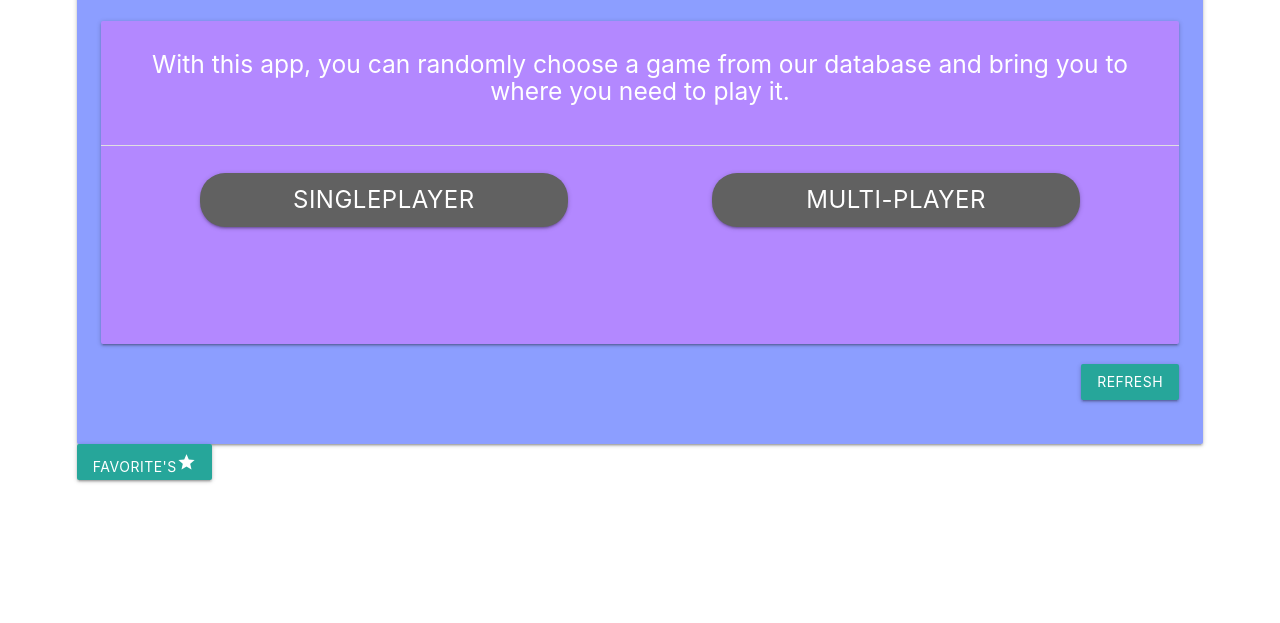
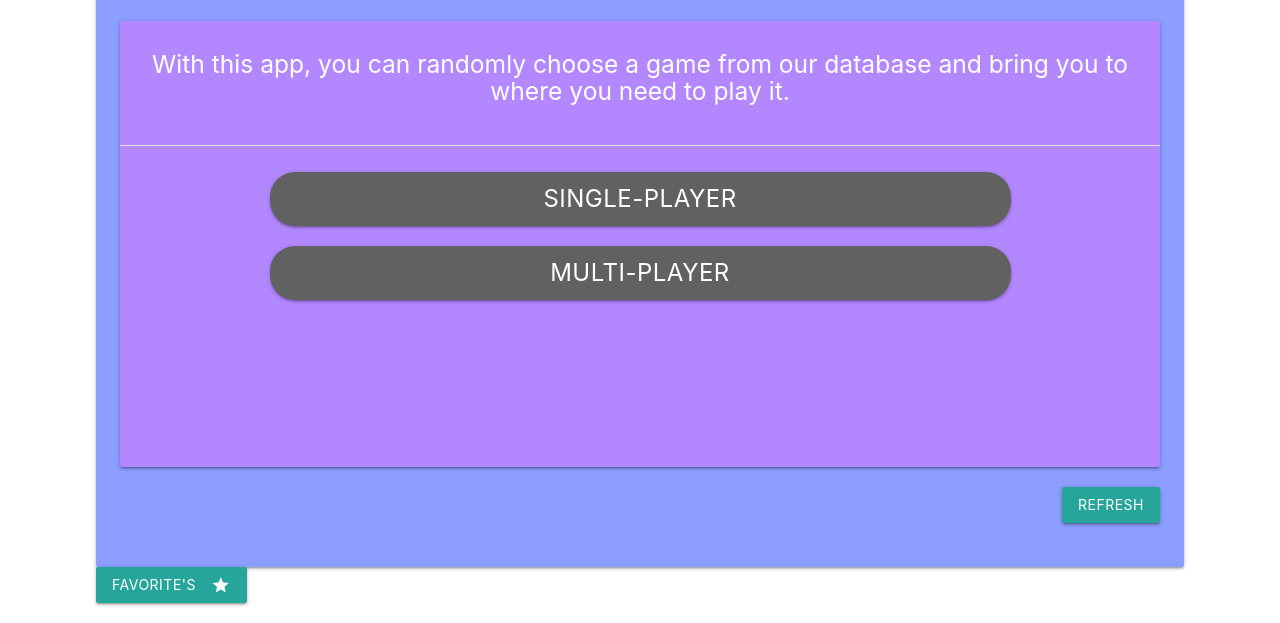
Before and after one commit to Cherboi/random-game-generator, a plain HTML site: page index.html in a window 1280 px wide. Shown: the part 244-867 px from the top of the page. Before the commit the page ends 800 px from the top, so only its background shows below. Drawn offline with nearby package versions, Linux system fonts and the light colour scheme.

Commit message:
moblie optimized

```diff
--- a/Develop/JS/logic.js
+++ b/Develop/JS/logic.js
@@ -237,8 +237,13 @@ var getListOfGames = function (event) {
     };
 };
 
-var btnCheck = function (event) {
-    console.log(document.querySelectorAll(".game-card"))
-}
 // event listener for single & multiplayer buttons
 btnChoiceEl.addEventListener("click", getListOfGames);
+
+//var getTrailers = function (event) {
+
+    //key = "AIzaSyA8LgKPxEYWyEcZYk8ZLWOnIi7a_VlDh3E";
+
+    //var btnCheck = function (event) {
+        console.log(document.querySelectorAll(".game-card"))
+//    }
--- a/index.html
+++ b/index.html
@@ -16,7 +16,7 @@
 </head>
 
 <body>
-    <div class="container card indigo accent-1" style="width: 88%;height: 100%; max-width: 100%;margin: auto;">
+    <div class="container card indigo accent-1" style="width: 85%;height: 100%; max-width: 100%;margin: auto;">
         <p class="z-depth-5"></p>
         <div class="card-content white-text">
             <header>
@@ -37,14 +37,14 @@
                         <div class="center-align">
                             <div style="padding: 2.5%;">
                                 <div class='btn-container'>
-                                    <div class="col s6">
-                                        <button class="btn-sngl btn-large background grey darken-2"
-                                            style="width: 75%; font-size:x-large; border: solid 0px #7e57c2;border-radius: 25px;">SinglePlayer</button>
-                                    </div>
-                                    <div class="col s6">
-                                        <button class="btn-multi btn-large background grey darken-2"
-                                            style="width: 75%; font-size:x-large; border: solid 0px #7e57c2; border-radius: 25px;">Multi-player</button>
-                                    </div>
+
+                                    <a class="btn-sngl waves-effect btn-large background grey darken-2"
+                                        style="font-size: x-large;width: 75%;border-radius: 25px;margin-bottom: 20px;">Single-Player</a>
+
+
+                                    <a class="btn-multi waves-effect btn-large background grey darken-2"
+                                        style="font-size: x-large;width: 75%; border-radius: 25px;">Multi-player</a>
+
                                 </div>
                             </div>
                         </div>
@@ -72,15 +72,16 @@
 
 
     <script src="./Develop/JS/logic.js"></script>
-</body>
-<footer>
-    <div class="row">
-        <div class="left-align, padding: 20px;" style= "width: 88%;height: 100%; max-width: 100%;margin: auto;">
-            <a class="waves-effect waves-light btn" href="./Info.html">Favorite's<i class="material-icons">star</i></a>
+
+    <footer>
+        <div class="row">
+            <div class="left-align" style="width: 85%;margin: auto;">
+                <a href="./Info.html" class="btn waves-effect waves-purple"><i
+                        class="material-icons right">star</i>Favorite's</a>
+            </div>
         </div>
-    </div>
-    </div>
-</footer>
+        </div>
+    </footer>
 
 </html>
 
```
